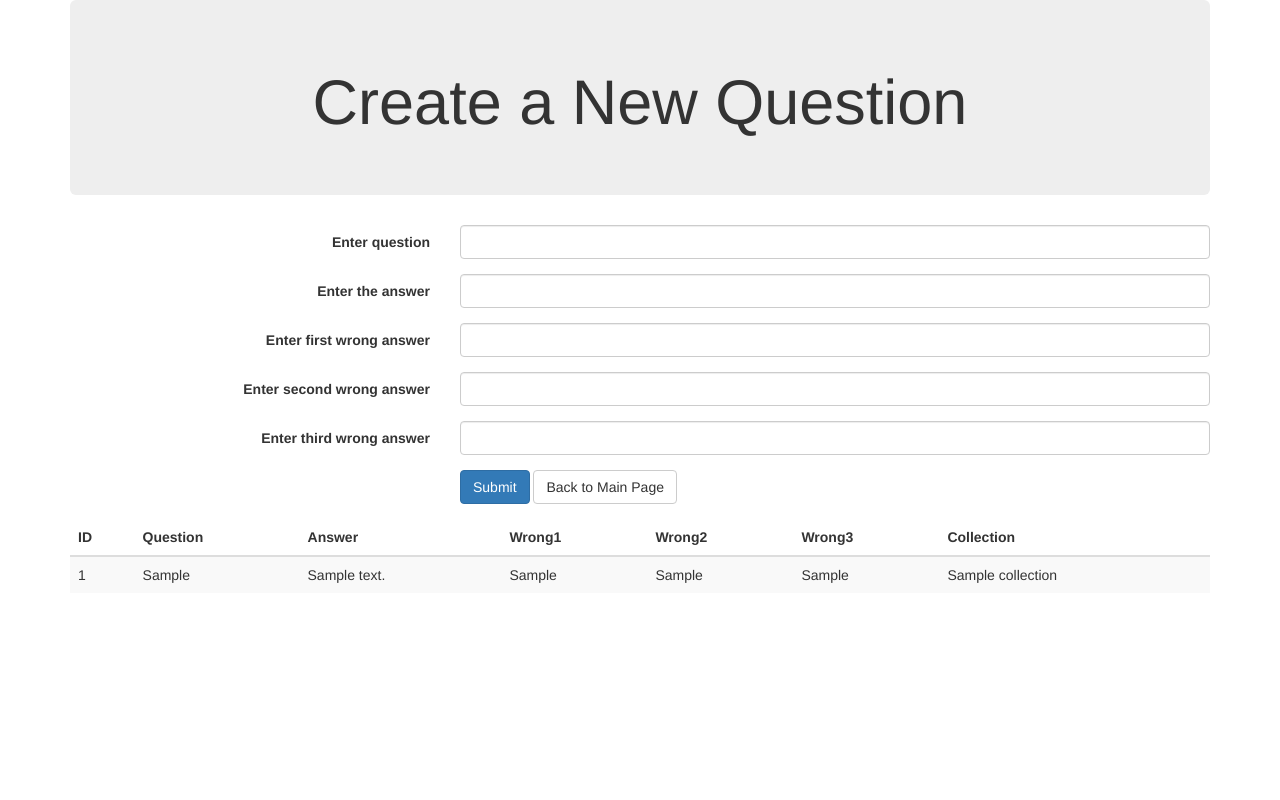
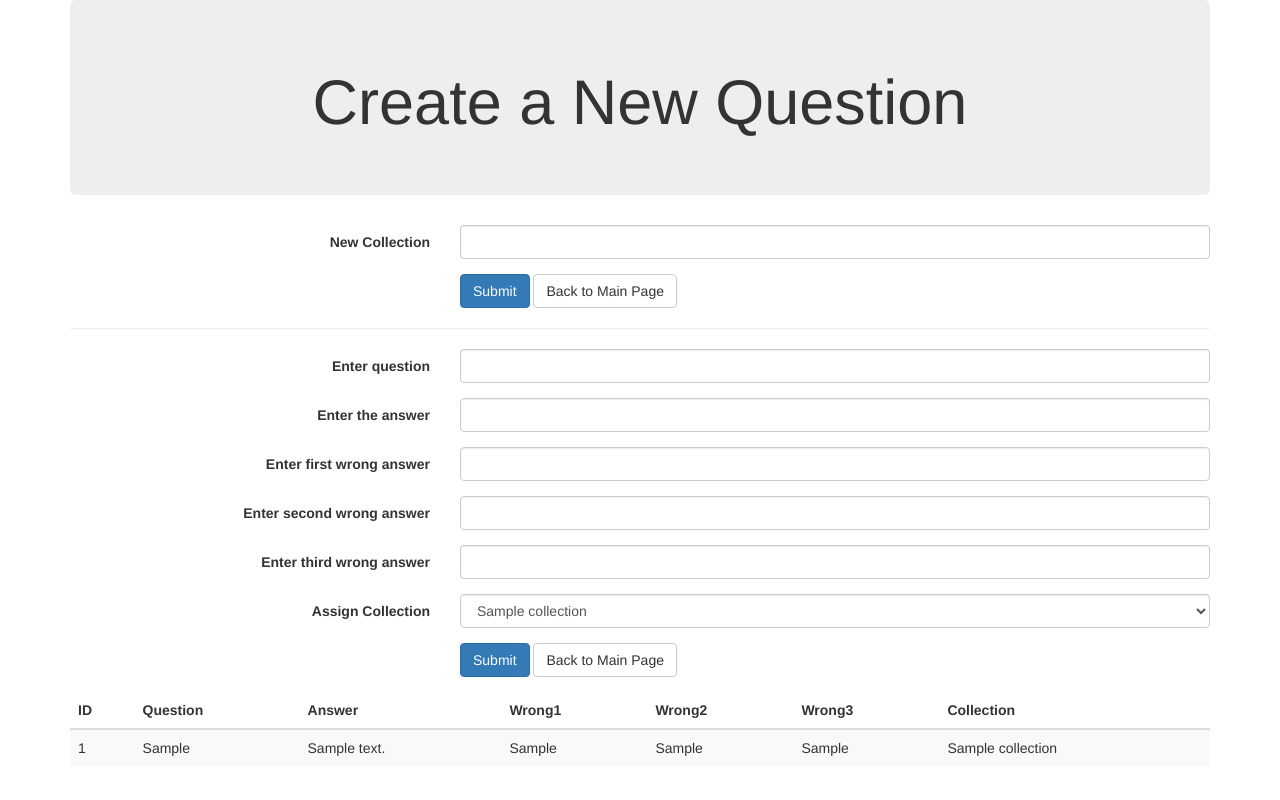
Before and after one commit to Jallnutt1/TriviaProject, a Django app: page /addQuestion in a window 1280 px wide. Run offline with Django 3.2, Linux system fonts and the light colour scheme; tables that the repository leaves empty hold one stand-in row (values such as "Sample post"); some libraries are stand-ins or nearby versions.

Commit message:
Bug Fixes, Collection Creation

```diff
--- a/LoginReg/templates/LoginReg/index.html
+++ b/LoginReg/templates/LoginReg/index.html
@@ -93,14 +93,14 @@
                             <label class="control-label col-sm-4" for="email">Email:</label>
                             <div class="col-sm-8">
                                 <input type="email" class="form-control" id="email" placeholder="Enter Email"
-                                    name="email" value="jason.allnutt@gmail.com">
+                                    name="email">
                             </div>
                         </div>
                         <div class="form-group">
                             <label class="control-label col-sm-4" for="password">Password:</label>
                             <div class="col-sm-8">
                                 <input type="password" class="form-control" id="password" placeholder="Enter Password"
-                                    name="password" value="password">
+                                    name="password">
                             </div>
                         </div>
                         <div class="form-group">
--- a/LoginReg/templates/LoginReg/playerLogin.html
+++ b/LoginReg/templates/LoginReg/playerLogin.html
@@ -97,14 +97,14 @@
                             <label class="control-label col-sm-4" for="email">Email:</label>
                             <div class="col-sm-8">
                                 <input type="email" class="form-control" id="email" placeholder="Enter Email"
-                                    name="email" value="jason.allnutt@gmail.com">
+                                    name="email">
                             </div>
                         </div>
                         <div class="form-group">
                             <label class="control-label col-sm-4" for="password">Password:</label>
                             <div class="col-sm-8">
                                 <input type="password" class="form-control" id="password" placeholder="Enter Password"
-                                    name="password" value="password">
+                                    name="password">
                             </div>
                         </div>
                         <div class="form-group">
--- a/LoginReg/views.py
+++ b/LoginReg/views.py
@@ -44,7 +44,7 @@ def login(request):
         if errors:
             for key, value in errors.items():
                 messages.error(request, value)
-            return redirect('/access/login')
+            return redirect('/access/playerLogin')
         else:
             user = User.objects.filter(email=request.POST['email'])
             loggedin_user = user[0]
--- a/appTrivia/templates/appTrivia/create.html
+++ b/appTrivia/templates/appTrivia/create.html
@@ -15,6 +15,23 @@
             <h1>Create a New Question</h1>
         </div>
 
+        <form class="form-horizontal" action="addCollection" method="post">
+        {% csrf_token %}
+            <div class = "form-group">
+                <label class = "control-label col-sm-4" for="new_collection">New Collection</label>
+                <div class = "col-sm-8">
+                    <input type="text" class="form-control" id ="new_collection" name="new_collection">
+                </div>
+            </div>
+            <div class="form-group">
+                <div class="col-sm-offset-4 col-sm-8">
+                    <button type="submit" class="btn btn-primary">Submit</button>
+                    <a class="btn btn-default" href='/'>Back to Main Page</a>
+                </div>
+            </div>
+        </form>
+        <hr/>
+        {% if collections %}
         <form class="form-horizontal" action="addQuestion" method="post">
         {% csrf_token %}
 
@@ -48,6 +65,18 @@
                     <input type="text" class="form-control" id="wrong3" name="wrong3">
                 </div>
             </div>
+
+            <div class = "form-group">
+                <label class="control-label col-sm-4" for="collection_id">Assign Collection</label>
+                <div class="col-sm-8">
+                    <select class="form-control" id="collection_id" name="collection_id">
+                    {% for collection in collections %}
+                        <option value={{collection.id}}>{{collection.collection_name}}</option>
+                    {% endfor %}
+                    </select>
+                </div>
+            </div>
+
             <div class="form-group">
                 <div class="col-sm-offset-4 col-sm-8">
                     <button type="submit" class="btn btn-primary">Submit</button>
@@ -55,7 +84,7 @@
                 </div>
             </div>
         </form>
-
+        {% endif %}
 
         <table class="table table-striped">
         <thead>
--- a/appTrivia/templates/appTrivia/index.html
+++ b/appTrivia/templates/appTrivia/index.html
@@ -12,7 +12,7 @@
 <body>
     <div class="container">
         <div class="jumbotron text-center">
-            <h1>Trivia</h1>
+            <h1>LET'S PLAY TRIVIA</h1>
         </div>
         <p class="text-center"><a class="btn btn-primary" href='access/playerLogin'>Start a New Game</a></p>
 
--- a/appTrivia/templates/appTrivia/qStage.html
+++ b/appTrivia/templates/appTrivia/qStage.html
@@ -32,7 +32,7 @@
         {% endif %}
 
             <h2>Click</h2>
-            <h2><a class="btn btn-success" href="/question">HERE</a></h2>
+            <h2><a class="btn btn-success" href="question">HERE</a></h2>
             <h2>For your question</h2>
     </div>
 </body>
--- a/appTrivia/urls.py
+++ b/appTrivia/urls.py
@@ -10,6 +10,7 @@ urlpatterns = [
     path('leaderboard',views.leaderboard),
     path('winner',views.winner),
     path('addQuestion',views.addQuestion),
+    path('addCollection',views.addCollection),
     path('newGame',views.newGame),
     path('checkAnswer/<str:selection>',views.checkAnswer)
     # path('guestPlayer',views.guestPlayer)
--- a/appTrivia/views.py
+++ b/appTrivia/views.py
@@ -14,6 +14,8 @@ def gameStage(request):
     else:
         request.session['second_player_id'] = request.session['user_id']
     context = oneOrTwoPlayers(request)
+    collection_dict = {'all_collections':Collection.objects.all()}
+    context.update(collection_dict)
     return render(request, "appTrivia/gameStage.html", context)
 
 def addSecondPlayer(request):
@@ -27,9 +29,8 @@ def qStage(request):
 
 def question(request):
     context = oneOrTwoPlayers(request)
-    question = getQuestion(request)
-    context = context | question
-    # context['question'] = Collection.objects.get(id=1).questions.get(id=request.session['counter'])
+    question_1 = getQuestion(request)
+    context.update(question_1)
     return render(request, "appTrivia/question.html", context)
 
 def leaderboard(request):
@@ -46,15 +47,20 @@ def winner(request):
 
 def addQuestion(request):
     if request.method == "POST":
-        test_collection = Collection.objects.get(id=1)
-        new_question = Question.objects.create(copy=request.POST['question'],answer=request.POST['answer'],wrong1=request.POST['wrong1'],wrong2=request.POST['wrong2'],wrong3=request.POST['wrong3'],collection=test_collection)
-        # new_question.collection.add(test_collection)
+        collection = Collection.objects.get(id=request.POST['collection_id'])
+        Question.objects.create(copy=request.POST['question'],answer=request.POST['answer'],wrong1=request.POST['wrong1'],wrong2=request.POST['wrong2'],wrong3=request.POST['wrong3'],collection=collection)
         return redirect('/addQuestion')
     else:
         context={
-            'questions':Question.objects.all()
+            'questions':Question.objects.all(),
+            'collections':Collection.objects.all()
         }
         return render(request, "appTrivia/create.html",context)
+
+def addCollection(request):
+    if request.method == "POST":
+        Collection.objects.create(collection_name=request.POST['new_collection'])
+        return redirect ('/addQuestion')
 
 def oneOrTwoPlayers(request):
     if request.session['addSecondPlayer'] == False:
@@ -69,21 +75,22 @@ def oneOrTwoPlayers(request):
     return context
 
 def newGame(request):
-    if request.session['addSecondPlayer'] == False:
-        only_player = User.objects.get(id = request.session['first_player_id'])
-        new_game = Game.objects.create(numberOfPlayers=1, whoseTurn=1, counter=1, player_1=only_player, player_1_score=0)
-    else:
-        first_player = User.objects.get(id = request.session['first_player_id'])
-        second_player = User.objects.get(id = request.session['second_player_id'])
-        new_game = Game.objects.create(numberOfPlayers=2, whoseTurn=1, counter=1, player_1=first_player, player_1_score=0, player_2=second_player, player_2_score=0)
+    if request.method == 'POST':
+        if request.session['addSecondPlayer'] == False:
+            only_player = User.objects.get(id = request.session['first_player_id'])
+            new_game = Game.objects.create(numberOfPlayers=1, whoseTurn=1, counter=0, player_1=only_player, player_1_score=0)
+        else:
+            first_player = User.objects.get(id = request.session['first_player_id'])
+            second_player = User.objects.get(id = request.session['second_player_id'])
+            new_game = Game.objects.create(numberOfPlayers=2, whoseTurn=1, counter=0, player_1=first_player, player_1_score=0, player_2=second_player, player_2_score=0)
 
-    request.session['game_id'] = new_game.id
-    request.session['collection_id'] = 1
-    return redirect('/qStage')
+        request.session['game_id'] = new_game.id
+        request.session['collection_id'] = request.POST['collection_id']
+        return redirect('/qStage')
 
 def getQuestion(request):
     counter = Game.objects.get(id=request.session['game_id']).counter
-    question = Collection.objects.get(id=request.session['collection_id']).questions.get(id=counter)
+    question = Collection.objects.get(id=request.session['collection_id']).questions.all()[counter]
     request.session['answer'] = question.answer
     option_list = [question.answer,question.wrong1,question.wrong2,question.wrong3]
     random.shuffle(option_list)
@@ -98,24 +105,19 @@ def getQuestion(request):
 def checkAnswer(request, selection):
     current_game = Game.objects.get(id=request.session['game_id'])
     if selection == request.session['answer']:
-        print('You got the right answer')
         if current_game.whoseTurn == 1:
             current_game.player_1_score = current_game.player_1_score + 10
             current_game.save()
-            print(current_game.player_1_score)
         else:
             current_game.player_2_score = current_game.player_2_score + 10
             current_game.save()
-            print(current_game.player_2_score)
     else:
         if current_game.whoseTurn == 1:
             current_game.player_1_score = current_game.player_1_score - 5
             current_game.save()
-            print(current_game.player_1_score)
         else:
             current_game.player_2_score = current_game.player_2_score - 5
             current_game.save()
-            print(current_game.player_2_score)
 
     if request.session['addSecondPlayer'] == True:
         if current_game.whoseTurn == 1:
@@ -131,7 +133,7 @@ def checkAnswer(request, selection):
         current_game.counter = current_game.counter + 1
         current_game.save()
 
-    if current_game.counter <= len(Collection.objects.get(id=request.session['collection_id']).questions.all()):
+    if current_game.counter < len(Collection.objects.get(id=request.session['collection_id']).questions.all()):
         return redirect('/qStage')
     else:
         return redirect('/winner')
```
Also changed, not shown: appTrivia/templates/appTrivia/gameStage.html (+15 -3 lines), appTrivia/migrations/0001_initial.py, appTrivia/migrations/0002_auto_20210629_2230.py (deleted), appTrivia/migrations/0003_auto_20210629_2326.py (deleted), appTrivia/migrations/0004_auto_20210629_2338.py (deleted), appTrivia/migrations/0005_game_counter.py (deleted).
